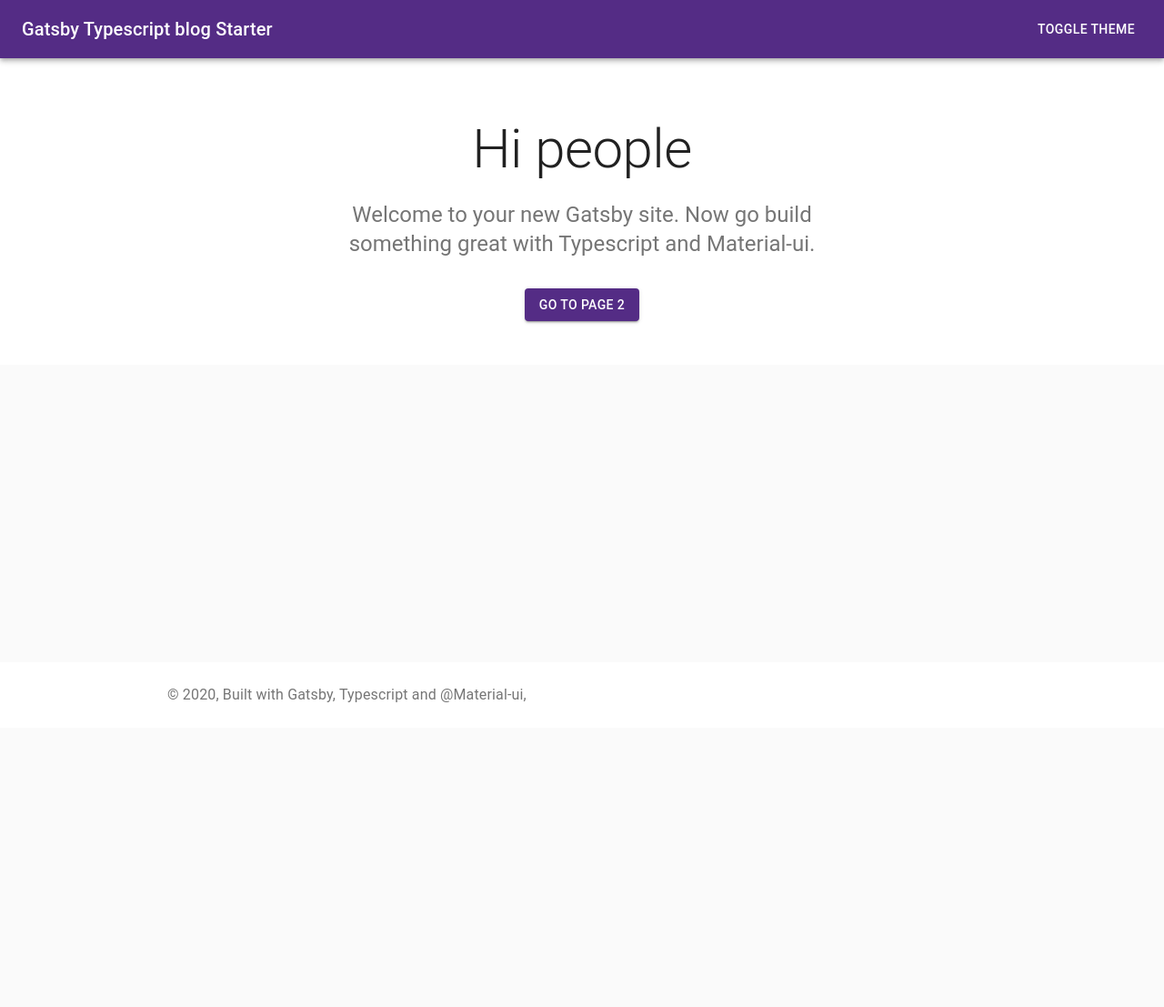
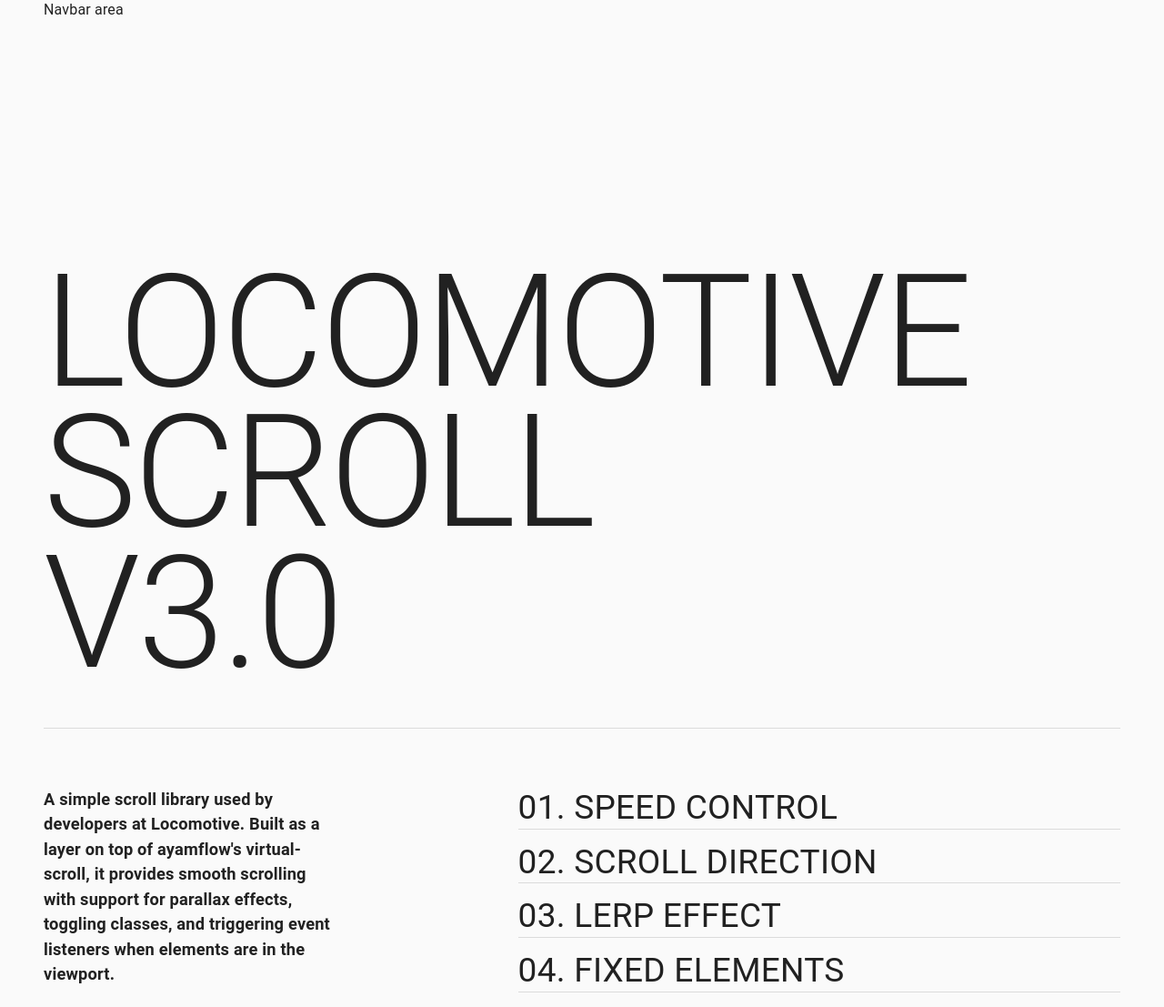
Before and after one commit to Junscuzzy/gatsby-locomotive-scroll, a Gatsby site: page / in a window 1280 px wide. Shown: the top 1107 px of the page at 91% size. Before the commit the page ends 800 px from the top, so only its background shows below. Built offline with nearby package versions, Linux system fonts and the light colour scheme; Gatsby itself is replaced by a stand-in of ours.

Commit message:
Play with locomotive

```diff
--- a/package.json
+++ b/package.json
@@ -36,7 +36,10 @@
     "gatsby-plugin-offline": "^3.2.23",
     "gatsby-plugin-react-helmet": "^3.3.10",
     "gatsby-plugin-typescript": "^2.4.18",
+    "gsap": "^3.5.0",
+    "locomotive-scroll": "^3.5.4",
     "react": "^16.13.1",
+    "react-device-detect": "^1.13.1",
     "react-dom": "^16.13.1",
     "react-helmet": "^6.1.0",
     "react-redux": "^7.2.1",
--- /dev/null
+++ b/src/components/container.tsx
@@ -0,0 +1,20 @@
+import React, { FC } from 'react'
+
+import { Theme } from '@material-ui/core'
+import { makeStyles } from '@material-ui/styles'
+
+const useStyles = makeStyles((theme: Theme) => ({
+  container: {
+    paddingLeft: theme.spacing(6),
+    paddingRight: theme.spacing(6),
+    margin: 'auto',
+    maxWidth: `100rem`,
+  },
+}))
+
+const Container: FC = ({ children }) => {
+  const classes = useStyles()
+  return <div className={classes.container}>{children}</div>
+}
+
+export default Container
--- a/src/components/hero.tsx
+++ /dev/null
@@ -1,40 +0,0 @@
-import React, { FC } from 'react'
-import { makeStyles } from '@material-ui/styles'
-import { Typography, Container, Theme } from '@material-ui/core'
-
-const useStyles = makeStyles((theme: Theme) => ({
-  heroContent: {
-    backgroundColor: theme.palette.background.paper,
-    padding: theme.spacing(8, 0, 6),
-  },
-}))
-
-export interface HeroProps {
-  title: string
-  description?: string
-}
-
-const Hero: FC<HeroProps> = ({ title, description = '', children }) => {
-  const classes = useStyles()
-  return (
-    <div className={classes.heroContent}>
-      <Container maxWidth="sm">
-        <Typography
-          component="h1"
-          variant="h2"
-          align="center"
-          color="textPrimary"
-          gutterBottom
-        >
-          {title}
-        </Typography>
-        <Typography variant="h5" align="center" color="textSecondary" paragraph>
-          {description}
-        </Typography>
-        {children}
-      </Container>
-    </div>
-  )
-}
-
-export default Hero
--- a/src/layout/index.tsx
+++ b/src/components/layout.tsx
@@ -3,34 +3,18 @@
 import { Theme } from '@material-ui/core'
 import { useSelector } from 'react-redux'
 
-import Header from './header'
-import Footer from './footer'
 import themes from '../theme'
-import useSiteMetadata from '../hooks/useSiteMetadata'
 import { RootState } from '../redux/store'
 
 const useStyles = makeStyles((theme: Theme) => ({
   root: {
-    display: 'flex',
-    flexDirection: 'column',
-    minHeight: '100vh',
-    backgroundColor: theme.palette.background.default,
-  },
-  main: {
     backgroundColor: theme.palette.background.default,
   },
 }))
 
 const LayoutComponent: FC = ({ children }) => {
   const classes = useStyles()
-  const { title } = useSiteMetadata()
-  return (
-    <div className={classes.root}>
-      <Header siteTitle={title} />
-      <main className={classes.main}>{children}</main>
-      <Footer />
-    </div>
-  )
+  return <main className={classes.root}>{children}</main>
 }
 
 const Layout: FC = ({ children }) => {
--- /dev/null
+++ b/src/components/locomotive-scroll.css
@@ -0,0 +1,57 @@
+/*! locomotive-scroll v3.5.4 | MIT License | https://github.com/locomotivemtl/locomotive-scroll */
+html.has-scroll-smooth {
+    overflow: hidden;
+  }
+
+  html.has-scroll-dragging {
+    -webkit-user-select: none;
+    -moz-user-select: none;
+    -ms-user-select: none;
+    user-select: none;
+  }
+
+  .has-scroll-smooth body {
+    overflow: hidden;
+  }
+
+  /* Specifying the scroll container manually */
+  .has-scroll-smooth #___gatsby,
+  .has-scroll-smooth [data-scroll-container] {
+    min-height: 100vh;
+  }
+
+  .c-scrollbar {
+    position: absolute;
+    right: 0;
+    top: 0;
+    width: 11px;
+    height: 100vh;
+    transform-origin: center right;
+    transition: transform 0.3s, opacity 0.3s;
+    opacity: 0;
+  }
+  .c-scrollbar:hover {
+    transform: scaleX(1.45);
+  }
+  .c-scrollbar:hover,
+  .has-scroll-scrolling .c-scrollbar,
+  .has-scroll-dragging .c-scrollbar {
+    opacity: 1;
+  }
+
+  .c-scrollbar_thumb {
+    position: absolute;
+    top: 0;
+    right: 0;
+    background-color: black;
+    opacity: 0.5;
+    width: 7px;
+    border-radius: 10px;
+    margin: 2px;
+    cursor: -webkit-grab;
+    cursor: grab;
+  }
+  .has-scroll-dragging .c-scrollbar_thumb {
+    cursor: -webkit-grabbing;
+    cursor: grabbing;
+  }
--- /dev/null
+++ b/src/components/locomotive-scroll.tsx
@@ -0,0 +1,57 @@
+import React, { useEffect, useRef, FC } from 'react'
+
+import LocomotiveScroll from 'locomotive-scroll'
+
+import './locomotive-scroll.css'
+
+const Scroll: FC = ({ children }) => {
+  const scrollRef = useRef(null)
+
+  useEffect(() => {
+    const scroll: any = new LocomotiveScroll({
+      // https://github.com/locomotivemtl/locomotive-scroll#instance-options
+      el: scrollRef.current,
+      smooth: true,
+      smoothMobile: false,
+    })
+
+    return () => {
+      if (scroll) scroll.destroy()
+    }
+  }, [])
+
+  return (
+    <div
+      style={{
+        padding: '0 0 200vh',
+        minHeight: `100vh`,
+      }}
+      ref={scrollRef}
+    >
+      {children}
+    </div>
+  )
+}
+
+// Note: scroll-sections are optional
+// but recommended to improve performance,
+// particularly in long pages.
+export const ScrollSection: FC = ({ children }) => (
+  <section data-scroll-section>{children}</section>
+)
+
+export default Scroll
+
+// scroll.update()
+
+// // Exposing to the global scope for ease of use.
+// window.scroll = locomotiveScroll
+
+// locomotiveScroll.on('scroll', func => {
+//   // Update `data-direction` with scroll direction.
+//   document.documentElement.setAttribute('data-direction', func.direction)
+// })
+
+// return () => {
+//   if (locomotiveScroll) locomotiveScroll.destroy()
+// }
--- /dev/null
+++ b/src/components/sections/header.tsx
@@ -0,0 +1,66 @@
+import React from 'react'
+import { Theme, Box, Typography } from '@material-ui/core'
+import { makeStyles } from '@material-ui/styles'
+
+import { ScrollSection } from '../locomotive-scroll'
+import Container from '../container'
+
+const useStyles = makeStyles((theme: Theme) => ({
+  header: {
+    height: `100vh`,
+    minHeight: `50vh`,
+    display: 'flex',
+    justifyContent: 'space-between',
+    flexDirection: 'column',
+  },
+  h1: {
+    fontSize: 172,
+    textTransform: 'uppercase',
+    lineHeight: 0.9,
+    marginBottom: theme.spacing(6),
+    marginTop: 'auto',
+
+    '& span': {
+      display: 'inline-block',
+    },
+  },
+}))
+
+const Header = () => {
+  const classes = useStyles()
+
+  return (
+    <ScrollSection>
+      <Container>
+        <Box className={classes.header}>
+          <div>Navbar area</div>
+
+          <Typography variant="h1" color="textPrimary" className={classes.h1}>
+            <span data-scroll data-scroll-speed="3" data-scroll-position="top">
+              Locomotive
+            </span>
+            <br />
+            <span data-scroll data-scroll-speed="2" data-scroll-position="top">
+              Scroll
+            </span>
+            <br />
+            <span data-scroll data-scroll-speed="3" data-scroll-position="top">
+              V
+            </span>
+            <span data-scroll data-scroll-speed="5" data-scroll-position="top">
+              3
+            </span>
+            <span data-scroll data-scroll-speed="2" data-scroll-position="top">
+              .
+            </span>
+            <span data-scroll data-scroll-speed="4" data-scroll-position="top">
+              0
+            </span>
+          </Typography>
+        </Box>
+      </Container>
+    </ScrollSection>
+  )
+}
+
+export default Header
--- /dev/null
+++ b/src/components/sections/speedControl.tsx
@@ -0,0 +1,93 @@
+import React from 'react'
+import { Theme, Box, Typography } from '@material-ui/core'
+import { makeStyles } from '@material-ui/styles'
+
+import { ScrollSection } from '../locomotive-scroll'
+import Container from '../container'
+import Locomotive01 from '../../images/locomotive01.jpg'
+
+const useStyles = makeStyles((theme: Theme) => ({
+  flex: { display: 'flex' },
+  left: { width: `40%` },
+  right: { width: `60%`, paddingLeft: theme.spacing(6) },
+  text: { fontWeight: 700, maxWidth: 320 },
+  bubble: {
+    borderRadius: `50%`,
+    background: theme.palette.background.default,
+    padding: theme.spacing(3, 4),
+    zIndex: 1,
+    position: 'absolute',
+    top: 96,
+    right: 96,
+    transform: `translate3d(-50%, -200%, 0)`,
+  },
+}))
+
+const SpeedControl = () => {
+  const classes = useStyles()
+
+  return (
+    <ScrollSection>
+      <Container>
+        <Box my={20} className={classes.flex}>
+          <div
+            className={classes.left}
+            data-scroll
+            data-scroll-position="top"
+            data-scroll-speed="-2"
+          >
+            <Typography variant="h4" color="textPrimary" gutterBottom>
+              01.
+              <br />
+              Speed control
+            </Typography>
+            <Typography variant="body1" color="textPrimary" gutterBottom>
+              Each element can be animated at a different speed. You get to
+              choo-choo-choose!
+            </Typography>
+          </div>
+          <div className={classes.right}>
+            <Box
+              style={{
+                opacity: '0.75',
+                mixBlendMode: 'multiply',
+                position: 'relative',
+              }}
+              data-scroll
+              data-scroll-speed="2"
+            >
+              <img
+                style={{ maxWidth: '100%' }}
+                src={Locomotive01}
+                alt="Locomotive 01"
+              />
+              <Typography
+                data-scroll
+                color="textPrimary"
+                variant="h4"
+                style={{
+                  position: 'absolute',
+                  left: '50%',
+                  transform: `translate3d(-50%, -200%, 0)`,
+                }}
+              >
+                SPEED X2
+              </Typography>
+              <Typography
+                data-scroll
+                data-scroll-speed="4"
+                color="textPrimary"
+                variant="h4"
+                className={classes.bubble}
+              >
+                4x
+              </Typography>
+            </Box>
+          </div>
+        </Box>
+      </Container>
+    </ScrollSection>
+  )
+}
+
+export default SpeedControl
--- /dev/null
+++ b/src/components/sections/summary.tsx
@@ -0,0 +1,59 @@
+import React from 'react'
+import { Theme, Box, Typography, Link, Divider } from '@material-ui/core'
+import { makeStyles } from '@material-ui/styles'
+
+import { ScrollSection } from '../locomotive-scroll'
+import Container from '../container'
+
+const useStyles = makeStyles((theme: Theme) => ({
+  flex: { display: 'flex' },
+  left: { width: `40%` },
+  right: { width: `60%`, paddingLeft: theme.spacing(6) },
+  text: { fontWeight: 700, maxWidth: 320 },
+}))
+
+const Summary = () => {
+  const classes = useStyles()
+
+  return (
+    <ScrollSection>
+      <Container>
+        <Box mb={24}>
+          <Divider />
+          <Box pt={8} />
+          <Box className={classes.flex}>
+            <Box className={classes.left}>
+              <Typography color="textPrimary" className={classes.text}>
+                A simple scroll library used by developers at Locomotive. Built
+                as a layer on top of ayamflow's virtual-scroll, it provides
+                smooth scrolling with support for parallax effects, toggling
+                classes, and triggering event listeners when elements are in the
+                viewport.
+              </Typography>
+            </Box>
+            <Box className={classes.right}>
+              <Typography variant="h4" color="textPrimary" gutterBottom>
+                <Link color="inherit">01. SPEED CONTROL</Link>
+                <Divider />
+              </Typography>
+              <Typography variant="h4" color="textPrimary" gutterBottom>
+                <Link color="inherit">02. SCROLL DIRECTION</Link>
+                <Divider />
+              </Typography>
+              <Typography variant="h4" color="textPrimary" gutterBottom>
+                <Link color="inherit">03. LERP EFFECT</Link>
+                <Divider />
+              </Typography>
+              <Typography variant="h4" color="textPrimary" gutterBottom>
+                <Link color="inherit">04. FIXED ELEMENTS</Link>
+                <Divider />
+              </Typography>
+            </Box>
+          </Box>
+        </Box>
+      </Container>
+    </ScrollSection>
+  )
+}
+
+export default Summary
--- a/src/layout/footer.tsx
+++ /dev/null
@@ -1,41 +0,0 @@
-import React, { FC } from 'react'
-
-import { makeStyles } from '@material-ui/styles'
-import { Container, Typography, Theme, Link } from '@material-ui/core'
-
-const useStyles = makeStyles((theme: Theme) => ({
-  footer: {
-    padding: theme.spacing(3, 2),
-    marginTop: 'auto',
-    backgroundColor: theme.palette.background.paper,
-  },
-}))
-
-const Footer: FC = () => {
-  const classes = useStyles()
-  return (
-    <footer className={classes.footer}>
-      <Container maxWidth="md">
-        <Typography variant="body1" color="textSecondary">
-          © {new Date().getFullYear()}, Built with
-          {` `}
-          <Link href="https://www.gatsbyjs.org" color="inherit">
-            Gatsby
-          </Link>
-          ,{` `}
-          <Link href="https://www.typescriptlang.org" color="inherit">
-            Typescript
-          </Link>{' '}
-          and
-          {` `}
-          <Link href="https://material-ui.com/" color="inherit">
-            @Material-ui
-          </Link>
-          ,
-        </Typography>
-      </Container>
-    </footer>
-  )
-}
-
-export default Footer
--- a/src/layout/header.tsx
+++ /dev/null
@@ -1,53 +0,0 @@
-import { Link as GatsbyLink } from 'gatsby'
-import React, { FC } from 'react'
-import { AppBar, Toolbar, Typography, Link, Button } from '@material-ui/core'
-import { makeStyles } from '@material-ui/styles'
-import { useDispatch } from 'react-redux'
-import { toggleTheme } from '../redux/appModule'
-
-const useStyles = makeStyles({
-  toolbar: {},
-  title: {
-    flexGrow: 1,
-  },
-  link: {
-    textDecoration: 'none',
-  },
-})
-
-export interface HeaderProps {
-  siteTitle?: string
-}
-
-const Header: FC<HeaderProps> = ({ siteTitle = '' }) => {
-  const classes = useStyles()
-  const dispatch = useDispatch()
-
-  const handleToggleTheme = () => {
-    dispatch(toggleTheme())
-  }
-
-  console.log('mount header')
-
-  return (
-    <AppBar component="header" position="static">
-      <Toolbar className={classes.toolbar}>
-        <Typography variant="h6" className={classes.title}>
-          <Link
-            to="/"
-            component={GatsbyLink}
-            color="inherit"
-            className={classes.link}
-          >
-            {siteTitle}
-          </Link>
-        </Typography>
-        <Button color="inherit" onClick={handleToggleTheme}>
-          Toggle Theme
-        </Button>
-      </Toolbar>
-    </AppBar>
-  )
-}
-
-export default Header
--- a/src/libs/wrapPageElement.tsx
+++ b/src/libs/wrapPageElement.tsx
@@ -3,7 +3,7 @@
 import { CssBaseline } from '@material-ui/core'
 
 import themes from '../theme'
-import Layout from '../layout'
+import Layout from '../components/layout'
 
 const wrapPageElement = ({ element }: { element: ReactNode }) => {
   return (
--- a/src/pages/index.tsx
+++ b/src/pages/index.tsx
@@ -1,42 +1,22 @@
 import React, { FC } from 'react'
-import { Link as GatsbyLink } from 'gatsby'
-import { Grid, Button, Theme } from '@material-ui/core'
-import { makeStyles } from '@material-ui/styles'
 
 import SEO from '../components/seo'
-import Hero from '../components/hero'
+import Scroll from '../components/locomotive-scroll'
 
-const useStyles = makeStyles((theme: Theme) => ({
-  heroButtons: {
-    marginTop: theme.spacing(4),
-  },
-}))
+import Header from '../components/sections/header'
+import Summary from '../components/sections/summary'
+import SpeedControl from '../components/sections/speedControl'
 
 const IndexPage: FC = () => {
-  const classes = useStyles()
   return (
     <>
       <SEO title="Home" />
-      <Hero
-        title="Hi people"
-        description="Welcome to your new Gatsby site. Now go build something great with
-          Typescript and Material-ui."
-      >
-        <div className={classes.heroButtons}>
-          <Grid container spacing={2} justify="center">
-            <Grid item>
-              <Button
-                component={GatsbyLink}
-                to="/page-2/"
-                variant="contained"
-                color="primary"
-              >
-                Go to page 2
-              </Button>
-            </Grid>
-          </Grid>
-        </div>
-      </Hero>
+
+      <Scroll>
+        <Header />
+        <Summary />
+        <SpeedControl />
+      </Scroll>
     </>
   )
 }
--- a/src/theme.ts
+++ b/src/theme.ts
@@ -19,6 +19,9 @@
       error: {
         main: red.A400,
       },
+    },
+    typography: {
+      htmlFontSize: 14,
     },
   }
 
```
Also changed, not shown: gatsby-node.js (+16 -0 lines), src/pages/404.tsx (deleted, +0 -30 lines), src/pages/page-2.tsx (deleted, +0 -35 lines), src/types.d.ts (added, +7 -0 lines), src/images/locomotive01.jpg (added), 1 other file.
